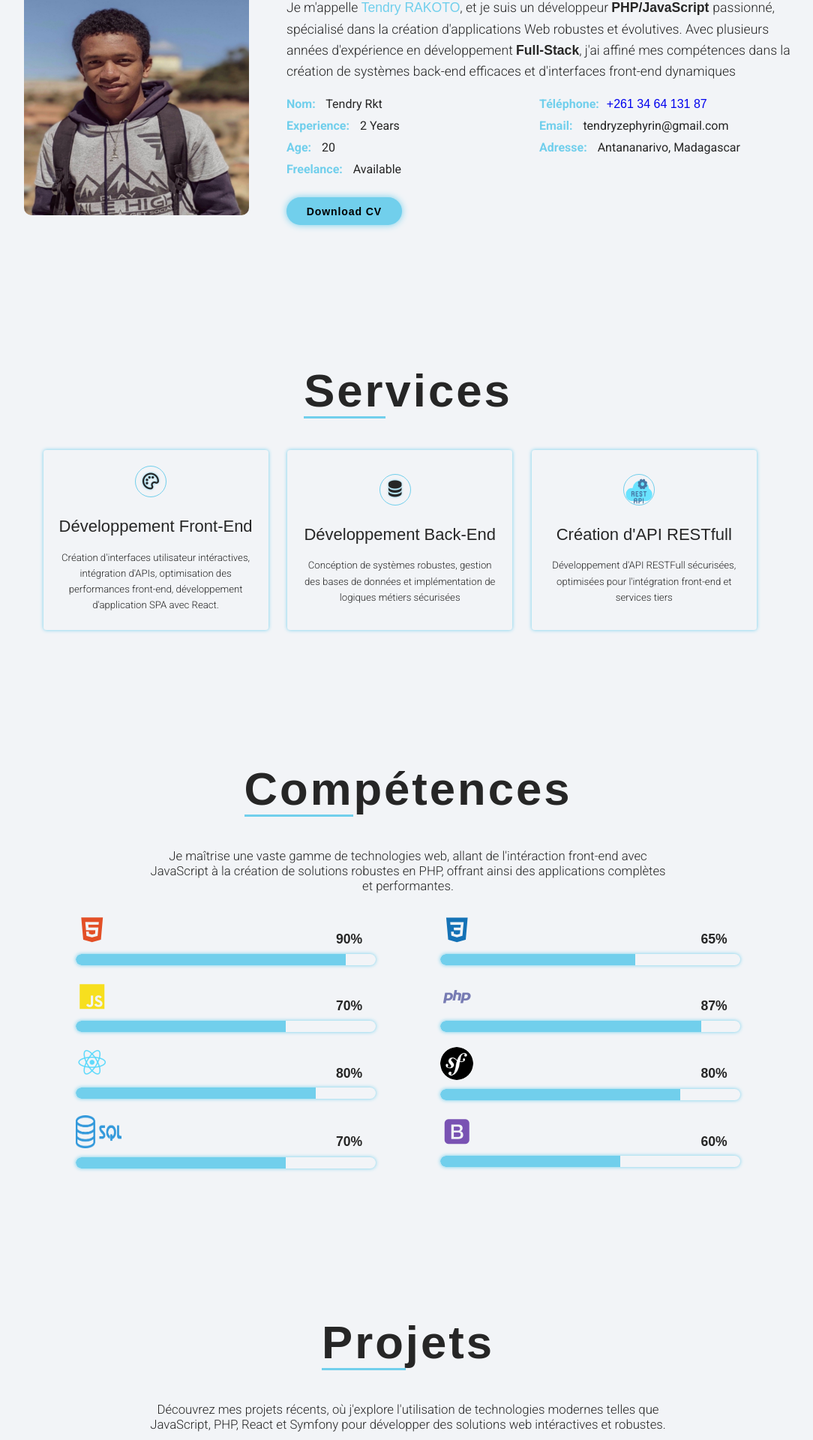
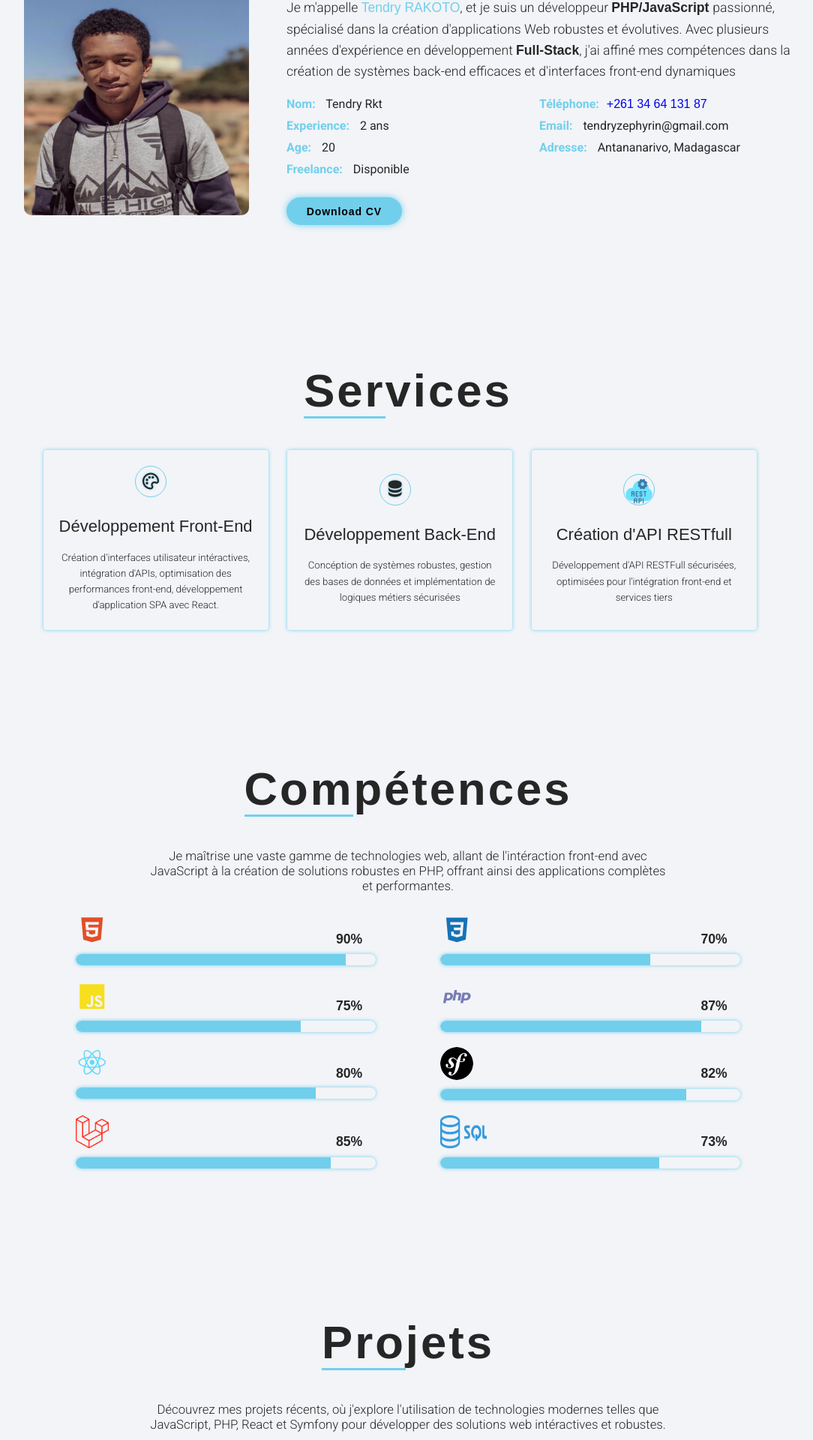
Before and after one commit to Tendry-Rkt56/personal-portfolio, a React (Vite) app: page / in a window 1280 px wide. Shown: the part 998-2918 px from the top of the page at 75% size, without its empty margins (96-1180 px from the left). Built offline with nearby package versions, Linux system fonts and the light colour scheme.

Commit message:
Modification de la section compétence

```diff
--- a/src/assets/style/index.css
+++ b/src/assets/style/index.css
@@ -755,7 +755,7 @@ span {
      flex-direction:column;
      justify-content:center;
      align-items:center;
-     /* height:500px; */
+     height:500px;
      max-height:500Px;
      color: white;
      font-size: 24px;
@@ -834,6 +834,7 @@ span {
      font-size:1.5rem;
      font-weight:bold;
      color:#f5F5F5;
+     font-family: 'Poppins', sans-serif;
 }
 
 .prev-btn,
--- a/src/components/about/About.jsx
+++ b/src/components/about/About.jsx
@@ -28,11 +28,11 @@ export function About () {
                               <ul>
                                    <li><strong>Nom:</strong> Tendry Rkt</li>
                                    <li><strong>Téléphone:</strong><a href="https://wa.me/261346413187">+261 34 64 131 87</a></li>
-                                   <li><strong>Experience:</strong> 2 Years</li>
+                                   <li><strong>Experience:</strong> 2 ans</li>
                                    <li><strong>Email:</strong> tendryzephyrin@gmail.com</li>
                                    <li><strong>Age:</strong> 20</li>
                                    <li><strong>Adresse:</strong> Antananarivo, Madagascar</li>
-                                   <li><strong>Freelance:</strong> Available</li>
+                                   <li><strong>Freelance:</strong> Disponible</li>
                               </ul>
                               <a href="/CV_Tendry.pdf" download="CV_Tendry.pdf" className="download btn">Download CV</a>
                          </div>
--- a/src/components/competence/Competence.jsx
+++ b/src/components/competence/Competence.jsx
@@ -2,6 +2,7 @@ import { useRef } from "react"
 import { UseCompetence } from "../../hooks/UseCompetence"
 import symfony from '../../assets/images/symfony-icon.png'
 import sql from '../../assets/images/sql.png'
+import laravel from '../../assets/images/laravel.png'
 
 export function Competence () {
 
@@ -32,16 +33,16 @@ export function Competence () {
                          <div className="skill">
                               <p><i className='css bx bxl-css3'></i></p>
                               <div className="progress-bar">
-                                   <div className="progress" style={{width:"65%"}}></div>
+                                   <div className="progress" style={{width:"70%"}}></div>
                               </div>
-                              <span>65%</span>
+                              <span>70%</span>
                          </div>
                          <div className="skill">
                               <p><i className='js bx bxl-javascript'></i></p>
                               <div className="progress-bar">
-                                   <div className="progress" style={{width:"70%"}}></div>
+                                   <div className="progress" style={{width:"75%"}}></div>
                               </div>
-                              <span>70%</span>
+                              <span>75%</span>
                          </div>
                          <div className="skill">
                               <p><i className='php bx bxl-php'></i></p>
@@ -62,25 +63,27 @@ export function Competence () {
                                    <img className="symfony" src={symfony} alt="" />
                               </p>
                               <div className="progress-bar">
-                                   <div className="progress" style={{width:"80%"}}></div>
+                                   <div className="progress" style={{width:"82%"}}></div>
                               </div>
-                              <span>80%</span>
+                              <span>82%</span>
+                         </div>
+                         <div className="skill">
+                              <p>
+                                   <img src={laravel} alt="" />
+                              </p>
+                              <div className="progress-bar">
+                                   <div className="progress" style={{width:"85%"}}></div>
+                              </div>
+                              <span>85%</span>
                          </div>
                          <div className="skill">
                               <p>
                                    <img className="sql" src={sql} alt=""/>
                               </p>
                               <div className="progress-bar">
-                                   <div className="progress" style={{width:"70%"}}></div>
+                                   <div className="progress" style={{width:"73%"}}></div>
                               </div>
-                              <span>70%</span>
-                         </div>
-                         <div className="skill">
-                              <p><i className='bootstrap bx bxl-bootstrap'></i></p>
-                              <div className="progress-bar">
-                                   <div className="progress" style={{width:"60%"}}></div>
-                              </div>
-                              <span>60%</span>
+                              <span>73%</span>
                          </div>
                     </div>
                </div>
--- a/src/components/project/liste.jsx
+++ b/src/components/project/liste.jsx
@@ -17,8 +17,8 @@ export const items = [
      {
           image:laravel,
           title: "Système de blog",
-          description:`Gestion de pharmacie en Symfony et JavaScript pour
-                       administrer les médicaments, les catégories et les ventes via une interface intuitive.`,
+          description:`Une plateforme permettant aux utilisateurs de publier
+                       des articles et de commenter, avec un système de gestion pour les administrateurs et utilisateurs.`,
           techno: [
                'Laravel 10', 'JavaScript', 'MySQL'
           ]
```
Also changed, not shown: src/assets/images/laravel.png (added).
